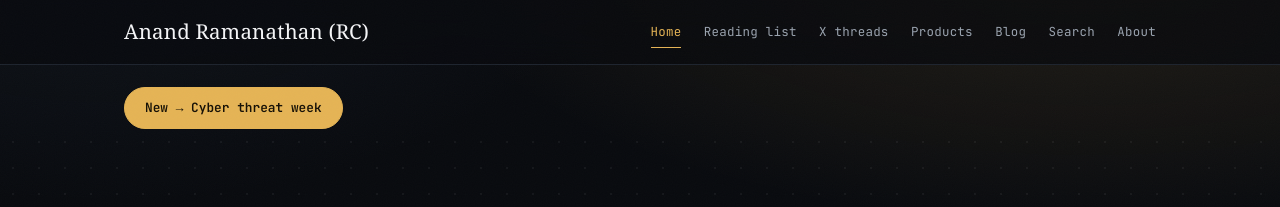
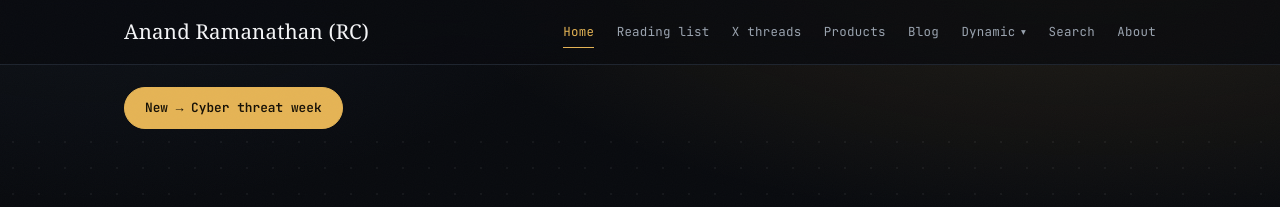
Before and after one commit to rcanand/rcanand.github.io, a Jekyll site: the page built from index.html, in a window 1280 px wide. Shown: the top 207 px of the page. Built offline with Jekyll 4.4.1, drawn with Linux system fonts in a browser that asks for light colours; some web fonts are replaced.

Commit message:
dynamic page links

```diff
--- a/_includes/nav.html
+++ b/_includes/nav.html
@@ -7,6 +7,14 @@
             <a href="/blog/x-threads/" {% if page.url == "/blog/x-threads/" %} class="active" {% endif %}>X threads</a>
             <a href="/blog/products/" {% if page.url == "/blog/products/" %} class="active" {% endif %}>Products</a>
             <a href="/blog/" {% if page.url == "/blog/" %} class="active" {% endif %}>Blog</a>
+            <span class="nav-dd">
+                <input type="checkbox" id="nav-dd-dynamic" class="nav-dd-toggle" aria-label="Toggle dynamic pages menu">
+                <label for="nav-dd-dynamic" class="nav-dd-label{% if page.url contains '/dynamic/' %} active{% endif %}">Dynamic <span class="nav-dd-caret" aria-hidden="true">&#9662;</span></label>
+                <div class="nav-dd-menu" aria-label="Dynamic pages">
+                    <a href="/dynamic/the-attention-era/"{% if page.url contains 'the-attention-era' %} class="active"{% endif %}>The Attention Era</a>
+                    <a href="/dynamic/cyber-threat-week-2026-10-22/"{% if page.url contains 'cyber-threat-week' %} class="active"{% endif %}>Cyber Threat Week</a>
+                </div>
+            </span>
             <a href="/blog/search/" {% if page.url == "/blog/search/" %} class="active" {% endif %}>Search</a>
             <a href="/blog/about/" {% if page.url == "/blog/about/" %} class="active" {% endif %}>About</a>
         </div>
--- a/assets/css/style.css
+++ b/assets/css/style.css
@@ -149,6 +149,64 @@
 .nav-links a:hover::after,
 .nav-links a.active::after { transform: scaleX(1); }
 .nav-links a.active { color: var(--accent); }
+/* ---------- nav dropdown (Dynamic) ---------- */
+.nav-dd { position: relative; display: inline-flex; align-items: center; }
+.nav-dd-toggle { position: absolute; width: 1px; height: 1px; opacity: 0; }
+.nav-dd-label {
+  font-family: var(--mono);
+  font-size: 0.78rem;
+  color: var(--text-dim);
+  letter-spacing: 0.02em;
+  padding: 0.2rem 0;
+  white-space: nowrap;
+  display: inline-flex; align-items: center; gap: 0.35rem;
+  cursor: pointer;
+  user-select: none; -webkit-user-select: none;
+  transition: color var(--dur);
+}
+.nav-dd-label:hover { color: var(--heading); }
+.nav-dd-label.active { color: var(--accent); }
+.nav-dd-toggle:focus-visible ~ .nav-dd-label {
+  color: var(--heading);
+  outline: 1px solid var(--accent-med);
+  outline-offset: 4px;
+  border-radius: 4px;
+}
+.nav-dd-caret { font-size: 0.6rem; transition: transform 220ms ease; }
+.nav-dd-toggle:checked ~ .nav-dd-label .nav-dd-caret { transform: rotate(180deg); }
+.nav-dd-menu {
+  position: absolute;
+  top: calc(100% + 10px); left: 50%;
+  transform: translate(-50%, 4px);
+  min-width: 236px;
+  background: var(--bg-raise);
+  border: 1px solid var(--border-lt);
+  border-radius: var(--radius);
+  padding: 0.4rem;
+  box-shadow: 0 14px 38px rgba(0, 0, 0, 0.5);
+  opacity: 0; visibility: hidden;
+  transition: opacity var(--dur), transform var(--dur), visibility var(--dur);
+}
+.nav-dd:hover .nav-dd-menu,
+.nav-dd:focus-within .nav-dd-menu,
+.nav-dd-toggle:checked ~ .nav-dd-menu {
+  opacity: 1; visibility: visible;
+  transform: translate(-50%, 0);
+}
+.nav-dd-menu a {
+  display: block;
+  padding: 0.5rem 0.7rem;
+  border-radius: 6px;
+  font-family: var(--mono);
+  font-size: 0.76rem;
+  color: var(--text-dim);
+  white-space: nowrap;
+  transition: color var(--dur), background var(--dur);
+}
+.nav-dd-menu a::after { display: none; }
+.nav-dd-menu a:hover { color: var(--heading); background: var(--accent-dim); }
+.nav-dd-menu a.active { color: var(--accent); }
+
 
 /* ---------- hero ---------- */
 .hero {
@@ -344,6 +402,15 @@
     scrollbar-width: none;
   }
   .nav-links::-webkit-scrollbar { display: none; }
+  .nav-dd { position: static; }
+  .nav-dd-menu {
+    top: calc(100% + 8px); left: 1.25rem;
+    transform: translateY(4px);
+    max-width: calc(100vw - 2.5rem);
+  }
+  .nav-dd:hover .nav-dd-menu,
+  .nav-dd:focus-within .nav-dd-menu,
+  .nav-dd-toggle:checked ~ .nav-dd-menu { transform: none; }
 }
 @media (max-width: 640px) {
   .hero { padding: 3.25rem 0 2.25rem; }
```
